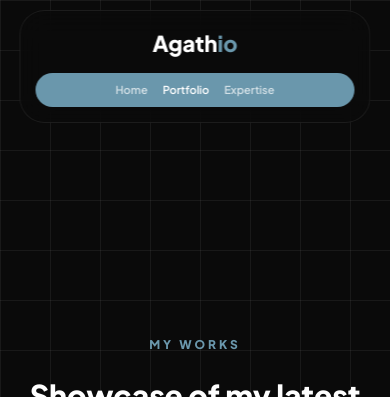
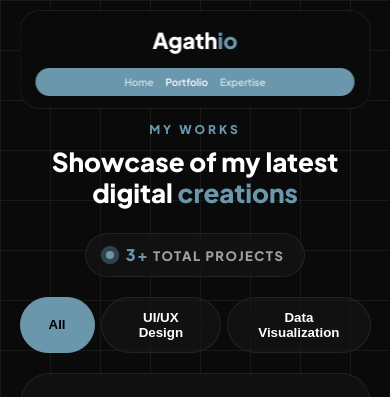
Before and after one commit to Agathow/agathio, a PHP site: page /portfolio.html in a window 390 px wide. Shown: the top 397 px of the page. Run offline with PHP 8.4, Linux system fonts and the light colour scheme.

Commit message:
update 2

```diff
--- a/portfolio.css
+++ b/portfolio.css
@@ -72,7 +72,7 @@ nav {
 .menu-capsule a.active, .menu-capsule a:hover { opacity: 1; }
 
 .portfolio-container {
-    padding-top: 150px;
+    padding-top: 110px;
     max-width: 1250px;
     margin: 0 auto;
     padding-inline: 5%;
@@ -81,7 +81,7 @@ nav {
 
 .portfolio-header {
     text-align: center;
-    margin-bottom: 40px;
+    margin-bottom: 30px; /* MERAPAT: Jarak ke filter lebih pas */
 }
 
 .portfolio-header span.tag {
@@ -338,27 +338,56 @@ footer {
     font-weight: 400;
 }
 
-/* Responsif untuk Mobile */
+/* ==========================================================================
+   PERBAIKAN KHUSUS MOBILE (768px ke bawah)
+   ========================================================================== */
 @media (max-width: 768px) {
-    .footer-bottom {
+    /* 1. Rapatkan jarak Container ke Navigasi Mobile */
+    .portfolio-container {
+        padding-top: 115px; /* DIRAPATKAN: Ruang pas agar judul terlihat tepat di bawah nav kolom */
+    }
+
+    /* 2. Rapatkan jarak antara "MY WORKS" dengan Judul Utama */
+    .portfolio-header {
+        margin-bottom: 20px; /* DIRAPATKAN: Memperpendek jarak ke elemen di bawahnya */
+    }
+
+    .portfolio-header h1 {
+        font-size: 26px; /* Ukuran lebih proporsional untuk HP */
+        margin-top: 5px; /* Rapatkan ke teks "MY WORKS" */
+        line-height: 1.2;
+    }
+
+    /* 3. Rapatkan jarak Judul Utama ke Project Count (Badge) */
+    .portfolio-header h1 + .counter-badge,
+    .counter-badge {
+        margin-top: 5px; /* DIRAPATKAN: Badge jumlah proyek naik lebih dekat ke judul */
+    }
+
+    /* 4. Rapatkan jarak dari Badge ke Filter Wrapper */
+    .filter-wrapper {
+        margin-top: 20px; /* Jarak antar badge jumlah proyek ke tombol filter */
+        margin-bottom: 20px; /* Jarak tombol filter ke grid proyek */
+        gap: 6px;
+    }
+
+    /* 5. Pengaturan Navigasi tetap konsisten */
+    nav {
+        width: 90%;
+        padding: 12px 15px;
         flex-direction: column;
         gap: 10px;
-        text-align: center;
-    }
-
-    nav {
-        width: 90%;
-        padding: 15px;
-        flex-direction: column;
-        gap: 12px;
-        border-radius: 25px;
+        border-radius: 20px;
         top: 10px;
     }
 
-    .menu-capsule { width: 100%; justify-content: center; padding: 8px 15px; gap: 15px; }
-    .menu-capsule a { font-size: 11px; }
+    .menu-capsule { width: 100%; justify-content: center; padding: 6px 12px; gap: 12px; }
+    .menu-capsule a { font-size: 10px; }
+
+    .footer-bottom { flex-direction: column; gap: 10px; text-align: center; }
 }
 
-@media (max-width: 1000px) {
-    header { padding-top: 180px; }
+/* Tablet Adjustment */
+@media (max-width: 1000px) and (min-width: 769px) {
+    .portfolio-container { padding-top: 130px; }
 }
```
